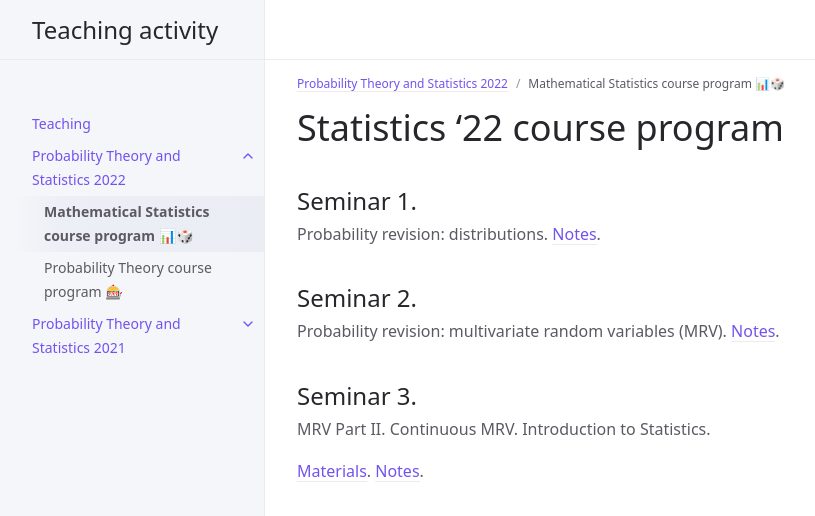
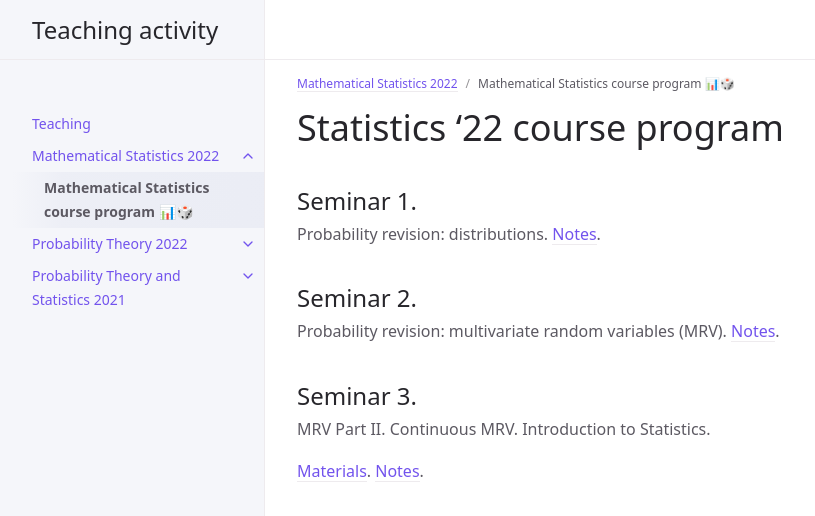
Before and after one commit to glkarpov/glkarpov.github.io, a Jekyll site: the page built from hse_prob_stat_22/stat_program.md, in a window 1280 px wide. Shown: the top 516 px of the page, without its empty margins (107-922 px from the left). Built offline with Jekyll 4.4.1, drawn with Linux system fonts in a browser that asks for light colours; our own code applies the rules of GitHub Pages for plain Markdown files; a script that is not in the unit is left out.

Commit message:
something new

```diff
--- a/hse_prob_stat_22/pt_program.md
+++ b/hse_prob_stat_22/pt_program.md
@@ -1,6 +1,6 @@
 ---
 title: Probability Theory course program 🎰
-parent: Probability Theory and Statistics 2022
+parent: Probability Theory 2022
 ---
 # Probability Theory '22 course program
 
--- a/hse_prob_stat_22/stat_program.md
+++ b/hse_prob_stat_22/stat_program.md
@@ -1,6 +1,6 @@
 ---
 title: Mathematical Statistics course program 📊🎲
-parent: Probability Theory and Statistics 2022
+parent: Mathematical Statistics 2022
 ---
 
 # Statistics '22 course program
```
Also changed, not shown: hse_prob_stat_22/prob_22.md (added, +13 -0 lines), hse_prob_stat_22/prob_stat_22.md (deleted, +0 -19 lines), hse_prob_stat_22/stat_22.md (added, +15 -0 lines), hse_prob_stat_shared/stat_links.md (added, +25 -0 lines), hse_prob_stat_shared/pt_links.md (renamed from hse_prob_stat_shared/links.md).
